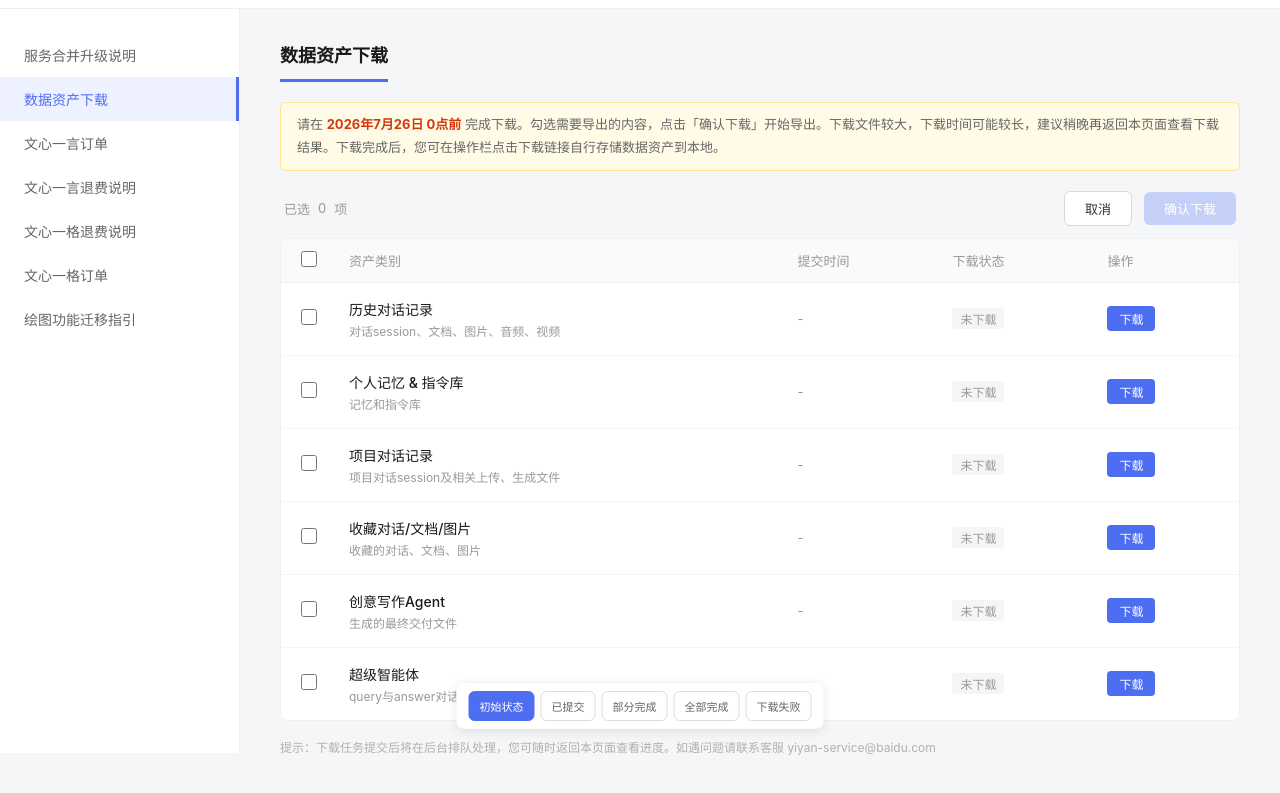
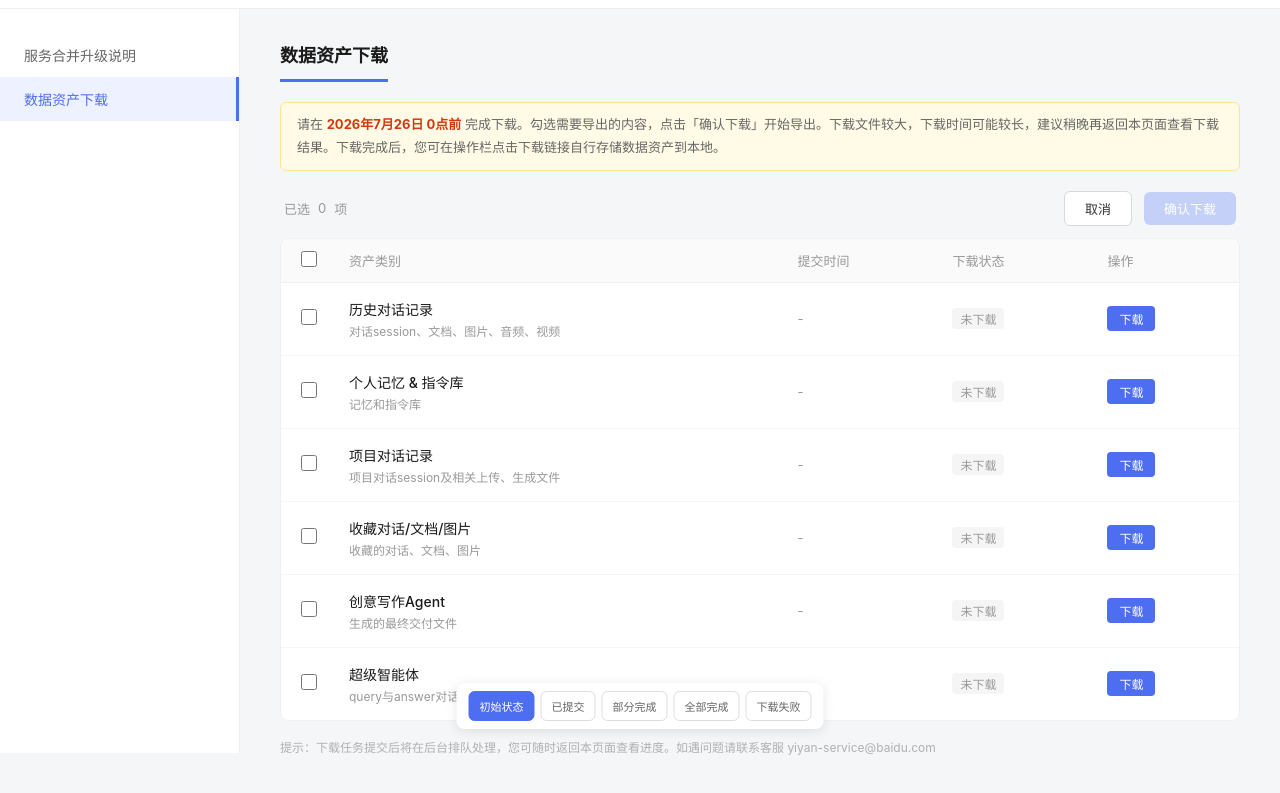
Before and after one commit to cheerzhang678/Download-personal-assets, a plain HTML site: page index.html in a window 1280 px wide. Shown: the part 47-840 px from the top of the page. Drawn offline with Linux system fonts and the light colour scheme.

Commit message:
fix: remove extra sidebar items

```diff
--- a/index.html
+++ b/index.html
@@ -100,11 +100,6 @@
   <div class="sidebar">
     <a class="sidebar-item" href="#">服务合并升级说明</a>
     <a class="sidebar-item active" href="#">数据资产下载</a>
-    <a class="sidebar-item" href="#">文心一言订单</a>
-    <a class="sidebar-item" href="#">文心一言退费说明</a>
-    <a class="sidebar-item" href="#">文心一格退费说明</a>
-    <a class="sidebar-item" href="#">文心一格订单</a>
-    <a class="sidebar-item" href="#">绘图功能迁移指引</a>
   </div>
 
   <!-- 右侧内容 -->
```
